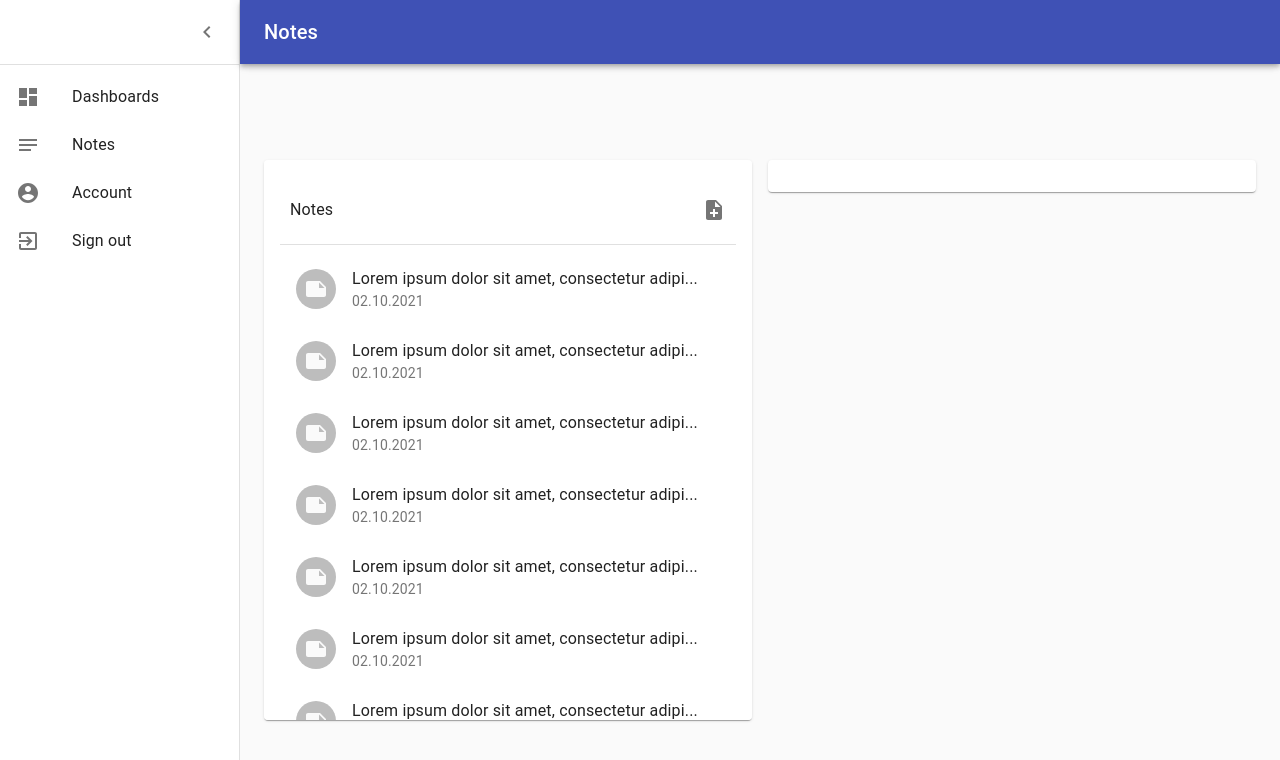
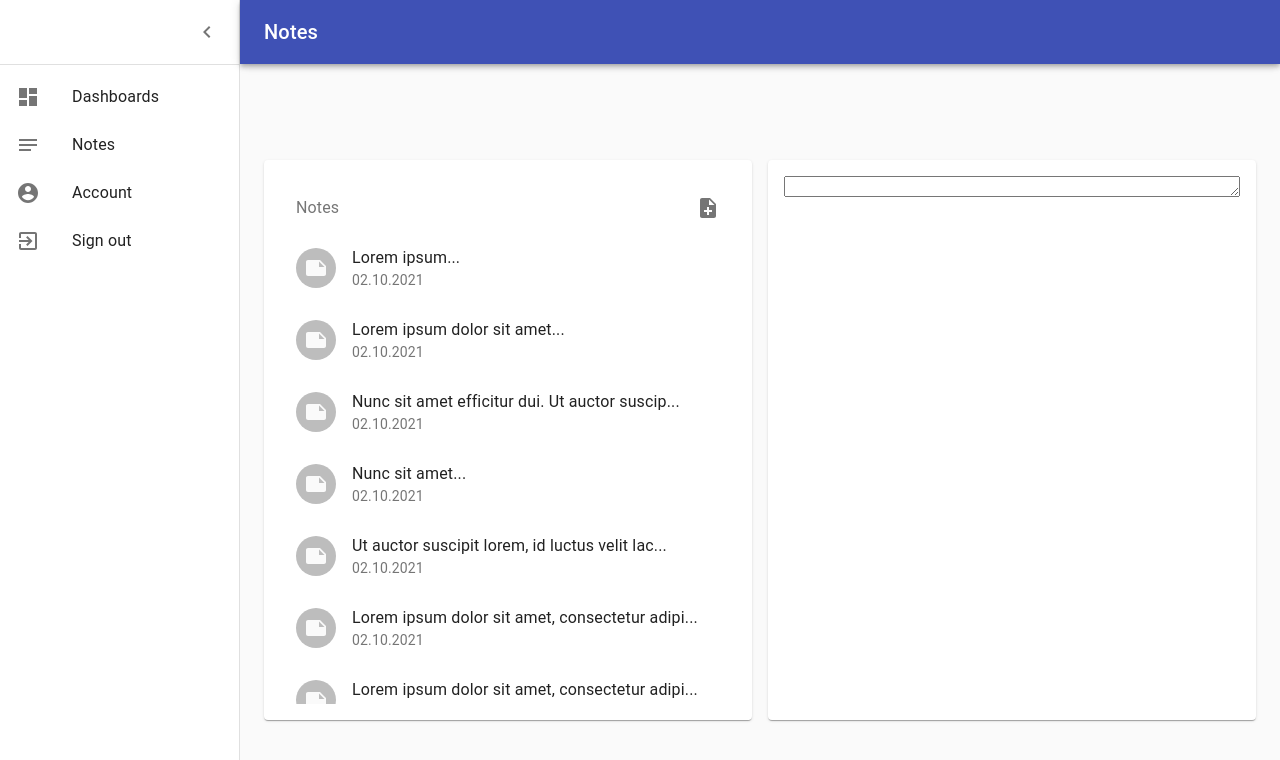
Before and after one commit to flapek/epilepsy-health-app-web, a React (Create React App) app: page /notes in a window 1280 px wide. Both pictures are taken after typing "name@example.com", "Sample123" into the empty fields and a click on the button "SIGN IN". Shown: the top 760 px of the page. Built offline with nearby package versions, Linux system fonts and the light colour scheme.

Commit message:
Update Notes.tsx

```diff
--- a/src/components/pages/Notes.tsx
+++ b/src/components/pages/Notes.tsx
@@ -4,12 +4,18 @@ import Container from '@material-ui/core/Container';
 import Grid from '@material-ui/core/Grid';
 import Paper from '@material-ui/core/Paper';
 import NoteAddIcon from '@material-ui/icons/NoteAdd';
-import NoteIcon from '@material-ui/icons/Note';import { Avatar, Divider, IconButton, List, ListItem, ListItemAvatar, ListItemText, Typography } from '@material-ui/core';
+import NoteIcon from '@material-ui/icons/Note';
+import { Avatar, IconButton, List, ListItem, ListItemAvatar, ListItemText, ListSubheader, TextareaAutosize, Typography } from '@material-ui/core';
 import React, { useState } from 'react';
 
 const useStyles = makeStyles((theme) => ({
   root: {
     display: 'flex',
+  },
+  listRoot: {
+    backgroundColor: theme.palette.background.paper,
+    position: 'relative',
+    overflow: 'auto',
   },
   appBarSpacer: theme.mixins.toolbar,
   content: {
@@ -42,83 +48,85 @@ const useStyles = makeStyles((theme) => ({
     display: 'flex',
     flexDirection: 'row',
     justifyContent: 'space-between',
-    padding: '10px',
     alignItems: 'center'
   }
 }));
 
 const initialPosts = [
   {
+    id: 1,
+    text: 'Lorem ipsum',
+    date: '02.10.2021'
+  },
+  {
+    id: 2,
+    text: 'Lorem ipsum dolor sit amet',
+    date: '02.10.2021'
+  },
+  {
+    id: 3,
+    text: 'Nunc sit amet efficitur dui. Ut auctor suscipit lorem, id luctus velit lacinia sed.',
+    date: '02.10.2021'
+  },
+  {
+    id: 4,
+    text: 'Nunc sit amet',
+    date: '02.10.2021'
+  },
+  {
+    id: 5,
+    text: 'Ut auctor suscipit lorem, id luctus velit lacinia sed.',
+    date: '02.10.2021'
+  },
+  {
+    id: 6,
     text: 'Lorem ipsum dolor sit amet, consectetur adipiscing elit. Nunc sit amet efficitur dui. Ut auctor suscipit lorem, id luctus velit lacinia sed.',
     date: '02.10.2021'
   },
   {
+    id: 7,
     text: 'Lorem ipsum dolor sit amet, consectetur adipiscing elit. Nunc sit amet efficitur dui. Ut auctor suscipit lorem, id luctus velit lacinia sed.',
     date: '02.10.2021'
   },
   {
-    text: 'Lorem ipsum dolor sit amet, consectetur adipiscing elit. Nunc sit amet efficitur dui. Ut auctor suscipit lorem, id luctus velit lacinia sed.',
-    date: '02.10.2021'
-  },
-  {
-    text: 'Lorem ipsum dolor sit amet, consectetur adipiscing elit. Nunc sit amet efficitur dui. Ut auctor suscipit lorem, id luctus velit lacinia sed.',
-    date: '02.10.2021'
-  },
-  {
-    text: 'Lorem ipsum dolor sit amet, consectetur adipiscing elit. Nunc sit amet efficitur dui. Ut auctor suscipit lorem, id luctus velit lacinia sed.',
-    date: '02.10.2021'
-  },
-  {
-    text: 'Lorem ipsum dolor sit amet, consectetur adipiscing elit. Nunc sit amet efficitur dui. Ut auctor suscipit lorem, id luctus velit lacinia sed.',
-    date: '02.10.2021'
-  },
-  {
-    text: 'Lorem ipsum dolor sit amet, consectetur adipiscing elit. Nunc sit amet efficitur dui. Ut auctor suscipit lorem, id luctus velit lacinia sed.',
-    date: '02.10.2021'
-  },
-  {
-    text: 'Lorem ipsum dolor sit amet, consectetur adipiscing elit. Nunc sit amet efficitur dui. Ut auctor suscipit lorem, id luctus velit lacinia sed.',
-    date: '02.10.2021'
-  },
-  {
-    text: 'Lorem ipsum dolor sit amet, consectetur adipiscing elit. Nunc sit amet efficitur dui. Ut auctor suscipit lorem, id luctus velit lacinia sed.',
-    date: '02.10.2021'
-  },
-  {
-    text: 'Lorem ipsum dolor sit amet, consectetur adipiscing elit. Nunc sit amet efficitur dui. Ut auctor suscipit lorem, id luctus velit lacinia sed.',
-    date: '02.10.2021'
-  },
-  {
-    text: 'Lorem ipsum dolor sit amet, consectetur adipiscing elit. Nunc sit amet efficitur dui. Ut auctor suscipit lorem, id luctus velit lacinia sed.',
-    date: '02.10.2021'
-  },
-  {
-    text: 'Lorem ipsum dolor sit amet, consectetur adipiscing elit. Nunc sit amet efficitur dui. Ut auctor suscipit lorem, id luctus velit lacinia sed.',
-    date: '02.10.2021'
-  },
-  {
-    text: 'Lorem ipsum dolor sit amet, consectetur adipiscing elit. Nunc sit amet efficitur dui. Ut auctor suscipit lorem, id luctus velit lacinia sed.',
-    date: '02.10.2021'
-  },
-  {
-    text: 'Lorem ipsum dolor sit amet, consectetur adipiscing elit. Nunc sit amet efficitur dui. Ut auctor suscipit lorem, id luctus velit lacinia sed.',
-    date: '02.10.2021'
-  },
-  {
-    text: 'Lorem ipsum dolor sit amet, consectetur adipiscing elit. Nunc sit amet efficitur dui. Ut auctor suscipit lorem, id luctus velit lacinia sed.',
-    date: '02.10.2021'
-  },
-  {
+    id: 8,
     text: 'Lorem ipsum dolor sit amet, consectetur adipiscing elit. Nunc sit amet efficitur dui. Ut auctor suscipit lorem, id luctus velit lacinia sed.',
     date: '02.10.2021'
   },
 ]
 
+const initialPost = {
+  id: 0,
+  text: '',
+  date: ''
+}
+
 export default function Notes() {
   const classes = useStyles();
   const fixedHeightPaper = clsx(classes.paper, classes.fixedHeight);
 
-  const [posts, setPost] = useState(initialPosts);
+  const [posts, setPosts] = useState(initialPosts);
+  const [post, setPost] = useState(initialPost)
+
+  const itemClick = (id: number) => (e: React.MouseEvent<HTMLDivElement, MouseEvent>) => {
+    setPost(posts[id]);
+  }
+
+  const addNote = () => (e: React.MouseEvent<HTMLButtonElement, MouseEvent>) => {
+    const newPost = createPost()
+    setPosts([...posts, newPost]);
+    setPost(newPost);
+  }
+
+  const createPost = () => ({id: posts.length, text: '', date: ''});
+
+  const updateNote = (e: React.SyntheticEvent<HTMLTextAreaElement, Event>) => {
+    setPost({
+      id: post.id,
+      text: '',
+      date: post.date
+    })
+  };
 
   return (
     <div className={classes.root}>
@@ -128,18 +136,17 @@ export default function Notes() {
           <Grid container spacing={2}>
             <Grid item xs={12} md={12} lg={6}>
               <Paper className={fixedHeightPaper}>
-                <Grid container className={classes.headContainer}>
-                  <Typography>
-                    Notes
-                  </Typography>
-                  <IconButton edge="end">
-                    <NoteAddIcon/>
-                  </IconButton>
-                </Grid>
-                <Divider/>
-                <List>
-                  {posts.map(item => (
-                    <ListItem button>
+                <List className={classes.listRoot}>
+                  <ListSubheader className={classes.headContainer}>
+                      <Typography>
+                        Notes
+                      </Typography>
+                      <IconButton edge="end" onClick={addNote()}>
+                        <NoteAddIcon/>
+                      </IconButton>
+                  </ListSubheader>
+                  {posts.map(item=> (
+                    <ListItem key={item.id} button onClick={ itemClick(item.id)}>
                       <ListItemAvatar>
                         <Avatar>
                           <NoteIcon />
@@ -152,7 +159,8 @@ export default function Notes() {
               </Paper>
             </Grid>
             <Grid item xs={12} md={12} lg={6}>
-              <Paper className={classes.paper}>
+              <Paper className={fixedHeightPaper}>
+                <TextareaAutosize value={post?.text} onVolumeChange={e => updateNote(e)}/>
               </Paper>
             </Grid>
           </Grid>
```
